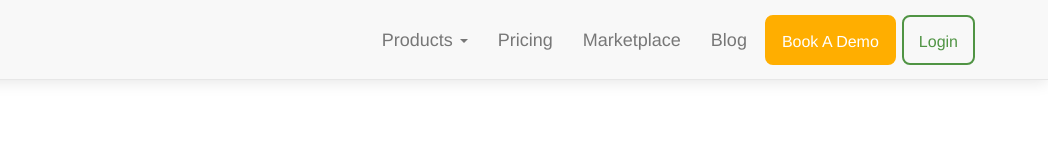
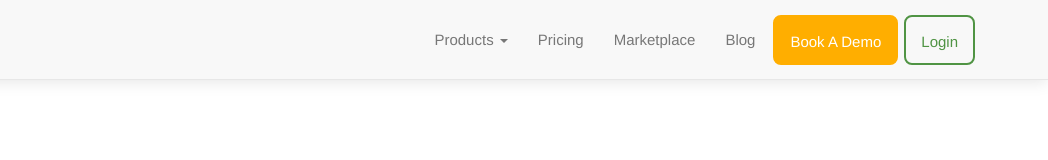
Before and after one commit to preese13/EN-navbar-public, a plain HTML site: page index.html in a window 1280 px wide. Shown: the full height of the page, 232-1280 px from the left. Drawn offline with nearby package versions, Linux system fonts and the light colour scheme.

Commit message:
stop yelling at romeo

```diff
--- a/style.css
+++ b/style.css
@@ -29,7 +29,7 @@
 
  .nav {
      float: right !important;
-     font-size: 18px !important;
+     font-size: 15px !important;
  }
 
  a {
@@ -44,7 +44,7 @@
     border: 2px solid #fff;
     -ms-border-radius: 8px;
     border-radius: 8px;
-    font-size: 16px;
+    font-size: 15px;
     padding: 7px 10px;
     display: inline-block;
     margin-left: 3px;
```
